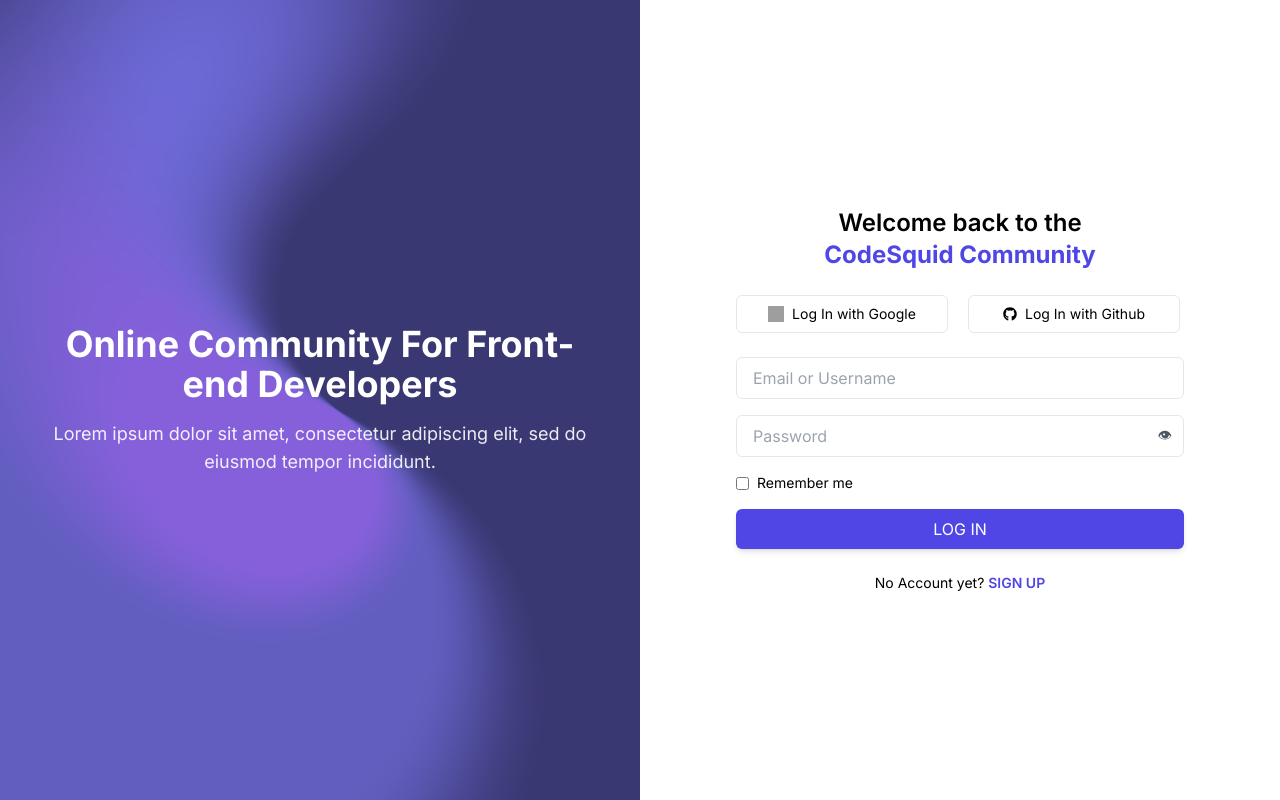
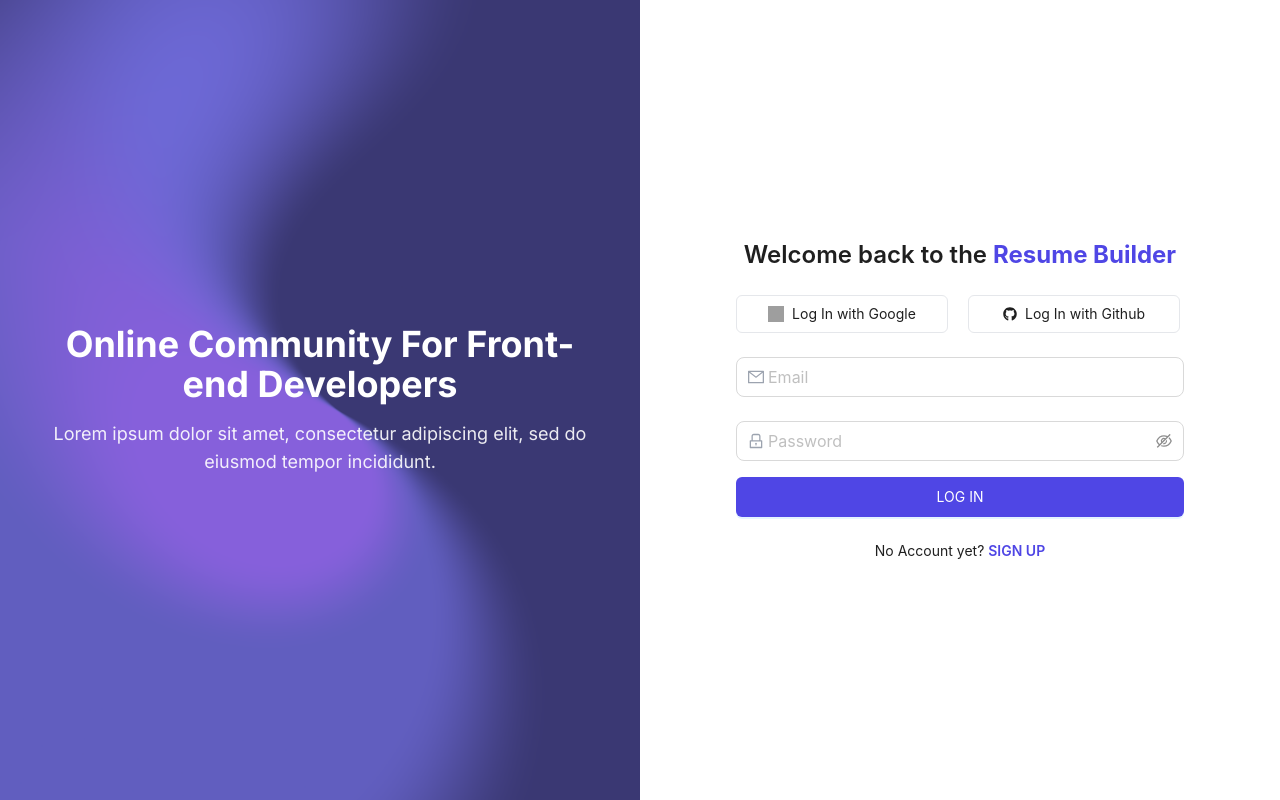
Before and after one commit to mirmaxsudov/ResumeBuilderFrontend, a Next.js app: page /login in a window 1280 px wide. Built offline with nearby package versions, Linux system fonts and the light colour scheme; grey boxes are pictures that could not be loaded.

Commit message:
Abdurahmon: Done login & register, Also, fixed AuthChecker.tsx

```diff
--- a/package.json
+++ b/package.json
@@ -12,7 +12,7 @@
     "@ant-design/v5-patch-for-react-19": "^1.0.3",
     "@emotion/react": "^11.14.0",
     "@emotion/styled": "^11.14.0",
-    "@hookform/resolvers": "^3.9.1",
+    "@hookform/resolvers": "^3.10.0",
     "@mui/material": "^7.1.0",
     "@mui/x-data-grid": "^8.3.0",
     "@radix-ui/react-accordion": "1.2.2",
@@ -65,7 +65,8 @@
     "recharts": "^2.15.3",
     "sonner": "^2.0.3",
     "tailwind-merge": "^3.2.0",
-    "vaul": "^1.1.2"
+    "vaul": "^1.1.2",
+    "zod": "^3.24.4"
   },
   "devDependencies": {
     "@eslint/eslintrc": "^3",
--- a/src/api/request.ts
+++ b/src/api/request.ts
@@ -43,6 +43,8 @@
           pendingRequests.forEach((cb) => cb(newToken));
           pendingRequests = [];
         } catch (refreshError) {
+          Cookies.remove("token");
+          Cookies.remove("user");
           window.location.href = "/login";
           return Promise.reject(refreshError);
         } finally {
--- a/src/api/requests/auth/auth.api.ts
+++ b/src/api/requests/auth/auth.api.ts
@@ -10,6 +10,9 @@
     `${BASE_AUTH_URL}/login`,
     { login, password },
   )
+
+  console.log(response.data);
+
   return response.data;
 };
 
--- a/src/app/(auth)/login/page.tsx
+++ b/src/app/(auth)/login/page.tsx
@@ -1,22 +1,74 @@
 "use client";
 
 import Image from "next/image";
-import React, { useState } from "react";
+import React, { useState, useEffect } from "react";
 import { FaGithub } from "react-icons/fa";
+import { Input, Button, Form } from "antd";
+import { MailOutlined, LockOutlined } from "@ant-design/icons";
+import { NoticeEnum } from "@/enums/NoticeEnum";
+import useMyNotice from "@/hooks/useMyNotice";
+import validateEmail from "@/helpers/validateEmail";
+import validatePassword from "@/helpers/validatePassword";
+import { login } from "@/api/requests/auth/auth.api";
+import { useAppDispatch, useAppSelector } from "@/hooks/hooks";
+import { setValues } from "@/store/auth/authSlice";
+import { useRouter } from "next/navigation";
 
 const Login = () => {
   const [email, setEmail] = useState<string>("");
   const [password, setPassword] = useState<string>("");
-  const [showPassword, setShowPassword] = useState<boolean>(false);
-  const [remember, setRemember] = useState<boolean>(false);
+  const [loading, setLoading] = useState<boolean>(false);
+  const [form] = Form.useForm();
+  const { showMessage, contextHolder } = useMyNotice();
+  const dispatch = useAppDispatch();
+  const router = useRouter();
+  const { token } = useAppSelector((state) => state.auth);
 
-  const handleSubmit = (e: React.FormEvent) => {
-    e.preventDefault();
-    console.log({ email, password, remember });
+  useEffect(() => {
+    if (token) {
+      router.push("/dashboard");
+    }
+  }, [token, router]);
+
+  const handleSubmit = async (values: any) => {
+    try {
+      if (!validateEmail(email)) {
+        showMessage("Please enter a valid email address", NoticeEnum.ERROR);
+        return;
+      }
+      if (!validatePassword(password)) {
+        showMessage("Password must be at least 8 characters long", NoticeEnum.ERROR);
+        return;
+      }
+
+      setLoading(true);
+      const response = await login(email, password);
+
+      if (!response.success) {
+        showMessage(response.message, NoticeEnum.ERROR);
+        return;
+      }
+
+      showMessage("Successfully logged in!", NoticeEnum.SUCCESS);
+
+      dispatch(setValues({
+        token: response.data.accessToken,
+        user: response.data
+      }));
+
+      router.push("/dashboard");
+
+    } catch (error: any) {
+      showMessage(error.response?.data?.message || "Failed to login", NoticeEnum.ERROR);
+    } finally {
+      setLoading(false);
+    }
   };
 
   return (
     <div className="flex min-h-screen bg-gray-100">
+      {contextHolder}
+
       <div
         className="hidden md:flex w-1/2 bg-cover bg-center items-center justify-center text-white p-10"
         style={{ backgroundImage: `url('/images/auth/bgOfAuth.png')` }}
@@ -28,24 +80,26 @@
           <p className="text-lg opacity-90">
             Lorem ipsum dolor sit amet, consectetur adipiscing elit, sed do
             eiusmod tempor incididunt.
-        </p>
+          </p>
         </div>
       </div>
 
       <div className="flex w-full md:w-1/2 bg-white justify-center items-center p-8">
-        <form onSubmit={handleSubmit} className="w-full max-w-md space-y-6">
+        <Form
+          form={form}
+          onFinish={handleSubmit}
+          className="w-full max-w-md space-y-6"
+        >
           <h2 className="text-2xl font-semibold text-center">
-            Welcome back to the
-            <br />{" "}
-            <span className="text-indigo-600 font-bold">
-              CodeSquid Community
-            </span>
+            Welcome back to the{" "}
+            <span className="text-indigo-600 font-bold">Resume Builder</span>
           </h2>
 
           <div className="flex gap-4">
             <button
               type="button"
               className="flex-1 py-2 border rounded-md flex items-center justify-center gap-2 text-sm hover:bg-gray-50"
+              onClick={() => window.location.href = "/oauth2/authorization/google"}
             >
               <Image
                 src="https://www.svgrepo.com/show/355037/google.svg"
@@ -59,57 +113,54 @@
             <button
               type="button"
               className="flex-1 py-2 border rounded-md flex items-center justify-center gap-2 text-sm hover:bg-gray-50"
+              onClick={() => window.location.href = "/oauth2/authorization/github"}
             >
               <FaGithub />
-
               Log In with Github
             </button>
           </div>
 
           <div className="space-y-4">
-            <input
-              type="text"
-              placeholder="Email or Username"
-              value={email}
-              onChange={(e) => setEmail(e.target.value)}
-              className="w-full px-4 py-2 border rounded-md focus:outline-none focus:ring-2 focus:ring-indigo-500"
-              required
-            />
-            <div className="relative">
-              <input
-                type={showPassword ? "text" : "password"}
+            <Form.Item
+              name="email"
+              rules={[
+                { required: true, message: "Please input your email!" },
+                { type: "email", message: "Please enter a valid email!" }
+              ]}
+            >
+              <Input
+                size="large"
+                placeholder="Email"
+                prefix={<MailOutlined className="text-gray-400" />}
+                value={email}
+                onChange={(e) => setEmail(e.target.value)}
+                className="w-full"
+              />
+            </Form.Item>
+            <Form.Item
+              name="password"
+              rules={[
+                { required: true, message: "Please input your password!" },
+                { min: 8, message: "Password must be at least 8 characters!" }
+              ]}
+            >
+              <Input.Password
+                size="large"
                 placeholder="Password"
+                prefix={<LockOutlined className="text-gray-400" />}
                 value={password}
                 onChange={(e) => setPassword(e.target.value)}
-                className="w-full px-4 py-2 border rounded-md focus:outline-none focus:ring-2 focus:ring-indigo-500"
-                required
+                className="w-full"
               />
-              <span
-                onClick={() => setShowPassword(!showPassword)}
-                className="absolute right-3 top-2.5 cursor-pointer text-sm text-gray-600"
-              >
-                {showPassword ? "🙈" : "👁"}
-              </span>
-            </div>
-
-            <div className="flex justify-between items-center text-sm">
-              <label className="flex items-center gap-2">
-                <input
-                  type="checkbox"
-                  checked={remember}
-                  onChange={() => setRemember(!remember)}
-                  className="accent-indigo-600"
-                />
-                Remember me
-              </label>
-            </div>
-
-            <button
-              type="submit"
-              className="w-full bg-indigo-600 text-white py-2 rounded-md hover:bg-indigo-700 shadow-md transition"
+            </Form.Item>
+            <Button
+              type="primary"
+              htmlType="submit"
+              loading={loading}
+              className="w-full h-10 bg-indigo-600 hover:bg-indigo-700"
             >
               LOG IN
-            </button>
+            </Button>
           </div>
 
           <p className="text-center text-sm">
@@ -118,7 +169,7 @@
               SIGN UP
             </a>
           </p>
-        </form>
+        </Form>
       </div>
     </div>
   );
--- a/src/app/(dashboard)/dashboard/template.tsx
+++ b/src/app/(dashboard)/dashboard/template.tsx
@@ -3,7 +3,7 @@
 
 const Template = ({ children }: { children: React.ReactNode }) => {
     return (
-        <AuthChecker roles={[...Object.values(Role)]} withAuth={true}>
+        <AuthChecker roles={[Role.ADMIN, Role.USER]} withAuth={true}>
             {children}
         </AuthChecker>
     )
--- a/src/components/auth/AuthChecker.tsx
+++ b/src/components/auth/AuthChecker.tsx
@@ -1,6 +1,9 @@
+'use client'
+
 import Role from '@/enums/Role'
-import { redirect } from 'next/navigation'
-import Cookies from 'js-cookie'
+import { redirect, useRouter } from 'next/navigation'
+import { useAppSelector } from '@/hooks/hooks'
+import { useEffect } from 'react'
 
 type AuthCheckerProps = {
     children: React.ReactNode
@@ -8,26 +11,42 @@
     withAuth: boolean
 }
 
-export default async function AuthChecker({
+export default function AuthChecker({
     children,
     roles,
     withAuth
 }: AuthCheckerProps) {
-    if (!withAuth) {
-        return <>{children}</>
+    const router = useRouter();
+    const { token, user } = useAppSelector((state) => state.auth);
+
+    useEffect(() => {
+        if (!withAuth) return;
+
+        if (!token) {
+            router.push('/login');
+            return;
         }
 
-    const token = Cookies.get('token')
-    const user = (Cookies.get('user')) ? JSON.parse(Cookies.get('user')!) : null
+        if (user && user.roles) {
+            const hasRequiredRole = user.roles.some((role: Role) => roles.includes(role));
+            if (!hasRequiredRole)
+                router.push('/forbidden');
+        }
+
+    }, [token, user, roles, withAuth, router]);
+
+    if (!withAuth)
+        return <>{children}</>;
 
     if (!token)
-        redirect('/login')
+        return null;
 
-    const hasRequiredRole = user.roles.some((role: Role) => roles.includes(role))
-
+    if (user && user.roles) {
+        const hasRequiredRole = user.roles.some((role: Role) => roles.includes(role));
         if (!hasRequiredRole) {
-        redirect('/forbidden')
+            return null;
+        }
     }
 
-    return <>{children}</>
+    return <>{children}</>;
 }
--- a/src/store/auth/authSlice.ts
+++ b/src/store/auth/authSlice.ts
@@ -22,9 +22,6 @@
             state,
             action: PayloadAction<{ token: string; user: AuthUserPreviewType }>
         ) => {
-
-            console.log(action.payload);
-
             state.token = action.payload.token;
             state.user = action.payload.user;
             Cookies.set("token", action.payload.token, { expires: 7, secure: true })
```
Also changed, not shown: 1 other file (tests, documents, lock files or other folders). Lines whose indentation alone changed are shown as unchanged.
